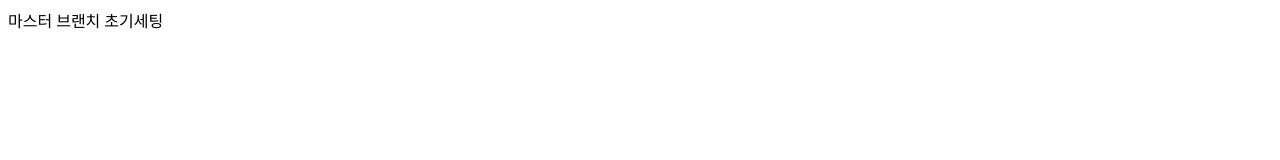
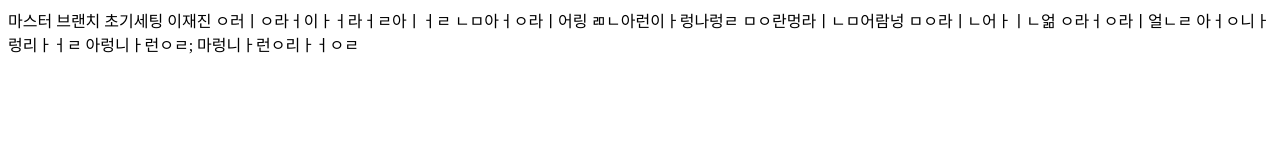
Before and after one commit to JaeJin2044/test2, a plain HTML site: page index.html in a window 1280 px wide. Drawn offline with Linux system fonts and the light colour scheme.

Commit message:
두번째 세팅

```diff
--- a/index.html
+++ b/index.html
@@ -8,6 +8,15 @@
 </head>
 <body>
     마스터 브랜치 초기세팅
+    이재진 ㅇ러ㅣㅇ라ㅓ이ㅏㅓ라ㅓㄹ아ㅣㅓㄹ
+    ㄴㅁ아ㅓㅇ라ㅣ어링
+    ㄻㄴ아런이ㅏ렁나렁ㄹ
+    ㅁㅇ란멍라ㅣㄴㅁ어람넝
+    ㅁㅇ라ㅣㄴ어ㅏㅣㄴ얾
+    ㅇ라ㅓㅇ라ㅣ얼ㄴㄹ
+    아ㅓㅇ니ㅏ렁리ㅏㅓㄹ
+    아렁니ㅏ런ㅇㄹ;
+    마렁니ㅏ런ㅇ리ㅏㅓㅇㄹ
 
 </body>
 </html>
```
